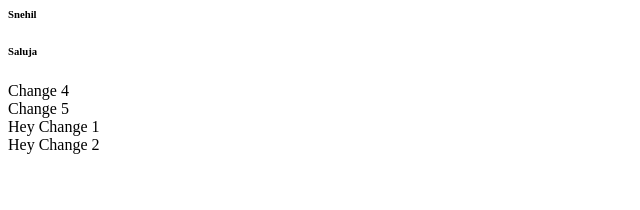
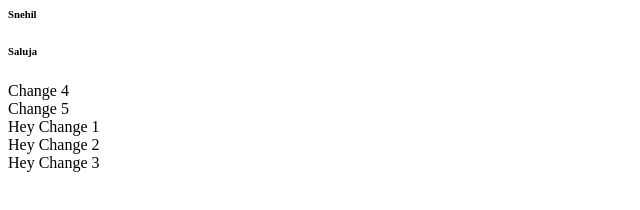
Before and after one commit to attentivesnhl/demo, a plain HTML site: page index.html in a window 1280 px wide. Shown: the whole page, without its empty margins (0-640 px from the left). Drawn offline with Linux system fonts and the light colour scheme.

Commit message:
Update index.html

```diff
--- a/index.html
+++ b/index.html
@@ -8,6 +8,7 @@
     <div>Change 5</div>
     <div>Hey Change 1</div>
     <div>Hey Change 2</div>
+    <div>Hey Change 3</div>
 
 </body>
 
```
